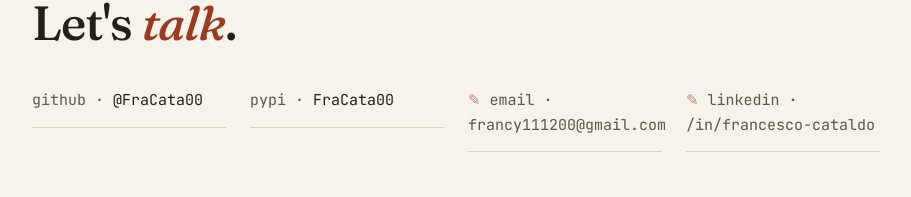
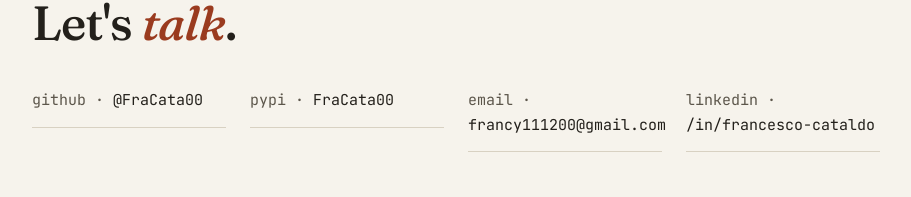
Before and after one commit to FraCata00/fracata00.github.io, a Vue app: page / in a window 1280 px wide. Shown: the part 3879-4076 px from the top of the page, without its empty margins (184-1095 px from the left). Built offline with nearby package versions, Linux system fonts and the light colour scheme.

Commit message:
feat: added gmail and linkedin contact url

```diff
--- a/src/data/portfolio.js
+++ b/src/data/portfolio.js
@@ -193,6 +193,14 @@
     label: "FraCata00",
     href: "https://pypi.org/user/FraCata00/",
   },
-  { kind: "email", label: "francy111200@gmail.com", href: null },
-  { kind: "linkedin", label: "/in/francesco-cataldo", href: null },
+  {
+    kind: "email",
+    label: "francy111200@gmail.com",
+    href: "mailto:francy111200@gmail.com",
+  },
+  {
+    kind: "linkedin",
+    label: "/in/francesco-cataldo",
+    href: "https://www.linkedin.com/in/francesco-cataldo/",
+  },
 ];
```
